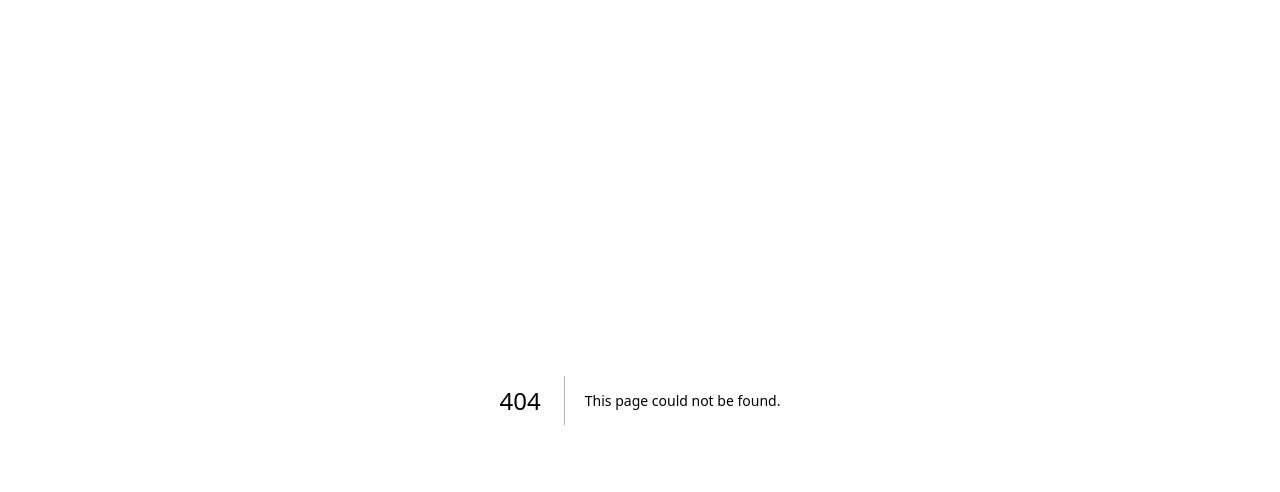
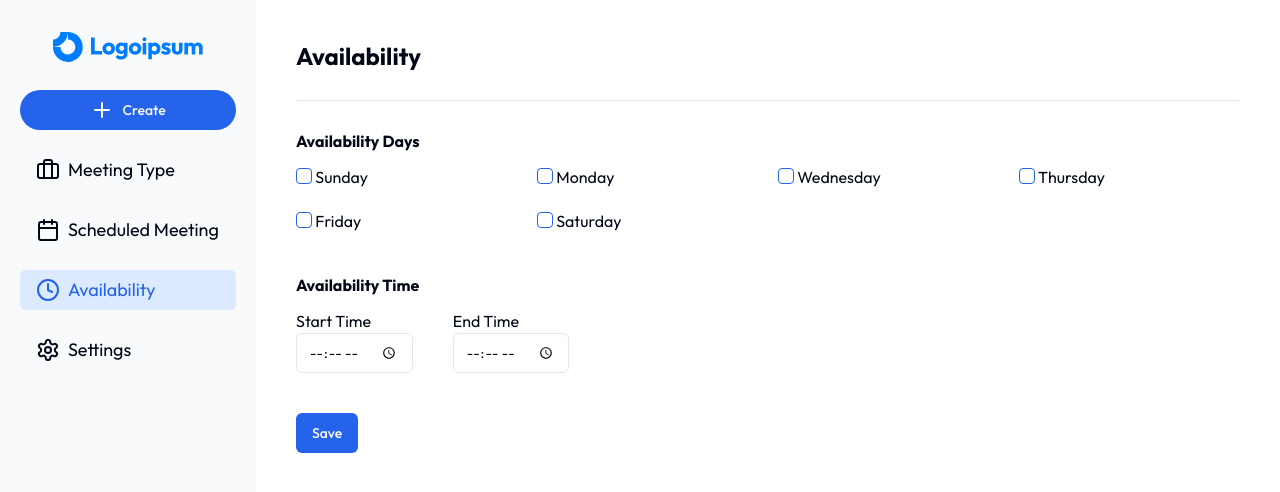
Before and after one commit to MayankDiwate/Nextjs-Meeting-Scheduler-App, a Next.js app: page /dashboard/availability in a window 1280 px wide. Before the commit this address had no page. Shown: the top 492 px of the page. Built offline with nearby package versions, Linux system fonts and the light colour scheme; no server answers.

Commit message:
added Availability feature

```diff
--- a/app/(routes)/create-meeting/page.jsx
+++ b/app/(routes)/create-meeting/page.jsx
@@ -4,27 +4,17 @@ import PreviewMeeting from "@/app/_components/create-meeting/PreviewMeeting";
 import { useState } from "react";
 
 function CreateMeeting() {
-  const [formValue, setFormValue] = useState({
-    duration: 30,
-    date: new Date(),
-    time: "8:00 AM",
-  });
+  const [formValue, setFormValue] = useState();
   return (
     <div className="grid grid-cols-1 lg:grid-cols-3">
       {/* Meeting Form  */}
       <div className="shadow-md border h-screen">
-        <MeetingForm
-          formValue={formValue}
-          setFormValue={(v) => setFormValue(v)}
-        />
+        <MeetingForm setFormValue={(v) => setFormValue(v)} />
       </div>
 
       {/* Preview  */}
       <div className="md:col-span-2">
-        <PreviewMeeting
-          formValue={formValue}
-          setFormValue={(v) => setFormValue(v)}
-        />
+        <PreviewMeeting formValue={formValue} />
       </div>
     </div>
   );
--- /dev/null
+++ b/app/(routes)/dashboard/availability/page.jsx
@@ -0,0 +1,112 @@
+"use client";
+import { Button } from "@/components/ui/button";
+import { Checkbox } from "@/components/ui/checkbox";
+import { Input } from "@/components/ui/input";
+import { auth, db } from "@/services/firebase";
+import DaysList from "@/utils/DaysList";
+import { doc, getDoc, updateDoc } from "firebase/firestore";
+import { useRouter } from "next/navigation";
+import { useEffect, useState } from "react";
+import { useAuthState } from "react-firebase-hooks/auth";
+import { toast } from "sonner";
+
+function Availability() {
+    const router = useRouter();
+  const [availableDays, setAvailableDays] = useState(
+    { Sunday: false },
+    { Monday: false },
+    { Tuesday: false },
+    { Wendsday: false },
+    { Thursday: false },
+    { Friday: false },
+    { Saturday: false }
+  );
+  const [startTime, setStartTime] = useState();
+  const [endTime, setEndTime] = useState();
+  const [user] = useAuthState(auth);
+
+  useEffect(() => {
+    user && getBusinessInfo();
+  }, [user]);
+  const getBusinessInfo = async () => {
+    const docRef = doc(db, "Business", user.email);
+    const docSnap = await getDoc(docRef);
+    const result = docSnap.data();
+    setAvailableDays(result.availableDays);
+    setStartTime(result.startTime);
+    setEndTime(result.endTime);
+  };
+
+  const onHandleChange = (day, value) => {
+    setAvailableDays({
+      ...availableDays,
+      [day]: value,
+    });
+  };
+
+  const handleSave = async () => {
+    const docRef = doc(db, "Business", user?.uid);
+    await updateDoc(docRef, {
+      availableDays: availableDays,
+      startTime: startTime,
+      endTime: endTime,
+    }).then((resp) => {
+        toast("Change Updated !");
+        router.replace('/dashboard')
+    });
+  };
+
+  return (
+    <div className="p-10">
+      <h2 className="font-bold text-2xl">Availability</h2>
+      <hr className="my-7"></hr>
+      <div>
+        <h2 className="font-bold">Availability Days</h2>
+        <div className="grid grid-cols-2 md:grid-cols-4 gap-5 my-3">
+          {DaysList &&
+            DaysList.map((item, index) => (
+              <div key={index}>
+                <h2>
+                  <Checkbox
+                    checked={
+                      availableDays && availableDays[item?.day]
+                        ? availableDays[item?.day]
+                        : false
+                    }
+                    onCheckedChange={(e) => onHandleChange(item.day, e)}
+                  />{" "}
+                  {item.day}
+                </h2>
+              </div>
+            ))}
+        </div>
+      </div>
+      <div>
+        <h2 className="font-bold mt-10">Availability Time</h2>
+        <div className="flex gap-10">
+          <div className="mt-3">
+            <h2>Start Time</h2>
+            <Input
+              type="time"
+              defaultValue={startTime}
+              onChange={(e) => setStartTime(e.target.value)}
+            />
+          </div>
+          <div className="mt-3">
+            <h2>End Time</h2>
+            <Input
+              type="time"
+              defaultValue={endTime}
+              onChange={(e) => setEndTime(e.target.value)}
+            />
+          </div>
+        </div>
+      </div>
+      <Button className="mt-10" onClick={handleSave}>
+        Save
+      </Button>
+    </div>
+  );
+}
+
+export default Availability;
--- a/app/_components/create-meeting/MeetingForm.jsx
+++ b/app/_components/create-meeting/MeetingForm.jsx
@@ -19,7 +19,7 @@ import { useEffect, useState } from "react";
 import { useAuthState } from "react-firebase-hooks/auth";
 import { toast } from "sonner";
 
-function MeetingForm({ formValue, setFormValue }) {
+function MeetingForm({ setFormValue }) {
   const [location, setLocation] = useState();
   const [themeColor, setThemeColor] = useState("");
   const [eventName, setEventName] = useState();
@@ -35,8 +35,6 @@ function MeetingForm({ formValue, setFormValue }) {
       locationType: locationType,
       locationUrl: locationUrl,
       themeColor: themeColor,
-      time: formValue?.time,
-      date: formValue?.date,
     });
   }, [eventName, duration, locationType, locationUrl, themeColor]);
 
@@ -44,7 +42,11 @@ function MeetingForm({ formValue, setFormValue }) {
     const id = Date.now().toString();
     await setDoc(doc(db, "MeetingEvent", id), {
       id: id,
-      ...formValue,
+      eventName: eventName,
+      duration: duration,
+      locationType: locationType,
+      locationUrl: locationUrl,
+      themeColor: themeColor,
       businessId: doc(db, "Business", user?.uid),
       createdBy: user?.email,
     });
--- a/app/_components/create-meeting/PreviewMeeting.jsx
+++ b/app/_components/create-meeting/PreviewMeeting.jsx
@@ -7,7 +7,7 @@ import Image from "next/image";
 import Link from "next/link";
 import { useEffect, useState } from "react";
 
-function PreviewMeeting({ formValue, setFormValue }) {
+function PreviewMeeting({ formValue }) {
   const [date, setDate] = useState(new Date());
   const [timeSlots, setTimeSlots] = useState();
   const [timeSlot, setTimeSlot] = useState();
@@ -31,13 +31,8 @@ function PreviewMeeting({ formValue, setFormValue }) {
     setTimeSlot(slots[0]);
   };
 
-    useEffect(() => {
+  useEffect(() => {
     formValue?.duration && createTimeSlot(formValue?.duration);
-    setFormValue({
-      ...formValue,
-      date,
-      time: timeSlot,
-    });
   }, [formValue?.duration]);
 
   return (
--- /dev/null
+++ b/components/ui/checkbox.jsx
@@ -0,0 +1,24 @@
+"use client"
+
+import * as React from "react"
+import * as CheckboxPrimitive from "@radix-ui/react-checkbox"
+import { Check } from "lucide-react"
+
+import { cn } from "@/lib/utils"
+
+const Checkbox = React.forwardRef(({ className, ...props }, ref) => (
+  <CheckboxPrimitive.Root
+    ref={ref}
+    className={cn(
+      "peer h-4 w-4 shrink-0 rounded-sm border border-primary ring-offset-background focus-visible:outline-none focus-visible:ring-2 focus-visible:ring-ring focus-visible:ring-offset-2 disabled:cursor-not-allowed disabled:opacity-50 data-[state=checked]:bg-primary data-[state=checked]:text-primary-foreground",
+      className
+    )}
+    {...props}>
+    <CheckboxPrimitive.Indicator className={cn("flex items-center justify-center text-current")}>
+      <Check className="h-4 w-4" />
+    </CheckboxPrimitive.Indicator>
+  </CheckboxPrimitive.Root>
+))
+Checkbox.displayName = CheckboxPrimitive.Root.displayName
+
+export { Checkbox }
--- a/package.json
+++ b/package.json
@@ -10,6 +10,7 @@
   },
   "dependencies": {
     "@radix-ui/react-alert-dialog": "^1.0.5",
+    "@radix-ui/react-checkbox": "^1.0.4",
     "@radix-ui/react-dropdown-menu": "^2.0.6",
     "@radix-ui/react-slot": "^1.0.2",
     "class-variance-authority": "^0.7.0",
```
Also changed, not shown: 1 other file (tests, documents, lock files or other folders).
